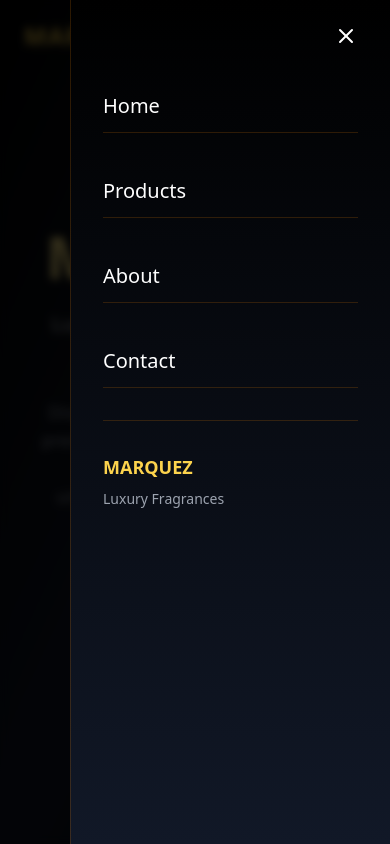
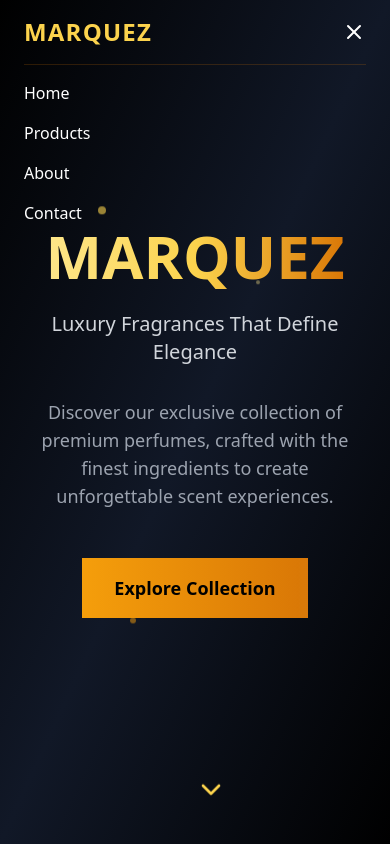
Before and after one commit to HunainMulla/User_Frontend, a React (Vite) app: page / in a window 390 px wide. Both pictures are taken after a click on the button 346 px from the left and 36 px from the top of the page. Shown: the top 844 px of the page. Built offline with nearby package versions, Linux system fonts and the light colour scheme.

Commit message:
Revert hamburger menu changes
Reverts the hamburger menu to its previous state, removing the animation.

```diff
--- a/src/components/Navigation.tsx
+++ b/src/components/Navigation.tsx
@@ -68,76 +68,44 @@ export const Navigation = () => {
 
           {/* Mobile Menu Button */}
           <button
-            className="md:hidden text-white relative z-50 p-2 rounded-lg hover:bg-gold-500/20 transition-colors duration-300"
+            className="md:hidden text-white"
             onClick={toggleMobileMenu}
           >
-            <div className="relative w-6 h-6">
-              <Menu
-                size={24}
-                className={`absolute transition-all duration-300 transform ${
-                  isMobileMenuOpen ? 'rotate-180 opacity-0 scale-75' : 'rotate-0 opacity-100 scale-100'
-                }`}
-              />
-              <X
-                size={24}
-                className={`absolute transition-all duration-300 transform ${
-                  isMobileMenuOpen ? 'rotate-0 opacity-100 scale-100' : 'rotate-180 opacity-0 scale-75'
-                }`}
-              />
-            </div>
+            {isMobileMenuOpen ? <X size={24} /> : <Menu size={24} />}
           </button>
         </div>
 
-        {/* Mobile Menu Overlay */}
-        <div
-          className={`fixed inset-0 bg-black/80 backdrop-blur-sm transition-opacity duration-300 md:hidden ${
-            isMobileMenuOpen ? 'opacity-100 pointer-events-auto' : 'opacity-0 pointer-events-none'
-          }`}
-          onClick={() => setIsMobileMenuOpen(false)}
-        />
-
         {/* Mobile Menu */}
-        <div className={`fixed top-0 right-0 h-full w-80 bg-gradient-to-b from-black to-gray-900
-                        border-l border-gold-600/20 transform transition-transform duration-500 ease-in-out md:hidden ${
-          isMobileMenuOpen ? 'translate-x-0' : 'translate-x-full'
-        }`}>
-          <div className="flex flex-col pt-20 px-8 space-y-8">
+        {isMobileMenuOpen && (
+          <div className="md:hidden mt-4 pb-4 border-t border-gold-600/20">
+            <div className="flex flex-col space-y-4 pt-4">
               <button
                 onClick={() => scrollToSection('home')}
-              className="text-white hover:text-gold-400 transition-all duration-300 text-left text-xl
-                       transform hover:translate-x-2 hover:scale-105 py-3 border-b border-gold-600/20"
+                className="text-white hover:text-gold-400 transition-colors duration-300 text-left"
               >
                 Home
               </button>
               <button
                 onClick={() => scrollToSection('products')}
-              className="text-white hover:text-gold-400 transition-all duration-300 text-left text-xl
-                       transform hover:translate-x-2 hover:scale-105 py-3 border-b border-gold-600/20"
+                className="text-white hover:text-gold-400 transition-colors duration-300 text-left"
               >
                 Products
               </button>
               <button
                 onClick={() => scrollToSection('about')}
-              className="text-white hover:text-gold-400 transition-all duration-300 text-left text-xl
-                       transform hover:translate-x-2 hover:scale-105 py-3 border-b border-gold-600/20"
+                className="text-white hover:text-gold-400 transition-colors duration-300 text-left"
               >
                 About
               </button>
               <button
                 onClick={() => scrollToSection('contact')}
-              className="text-white hover:text-gold-400 transition-all duration-300 text-left text-xl
-                       transform hover:translate-x-2 hover:scale-105 py-3 border-b border-gold-600/20"
+                className="text-white hover:text-gold-400 transition-colors duration-300 text-left"
               >
                 Contact
               </button>
-
-            {/* Mobile Menu Footer */}
-            <div className="pt-8 border-t border-gold-600/20">
-              <div className="text-gold-400 font-bold text-lg mb-2">MARQUEZ</div>
-              <p className="text-gray-400 text-sm">Luxury Fragrances</p>
             </div>
           </div>
-        </div>
+        )}
       </div>
     </nav>
   );
```
Lines whose indentation alone changed are shown as unchanged.
